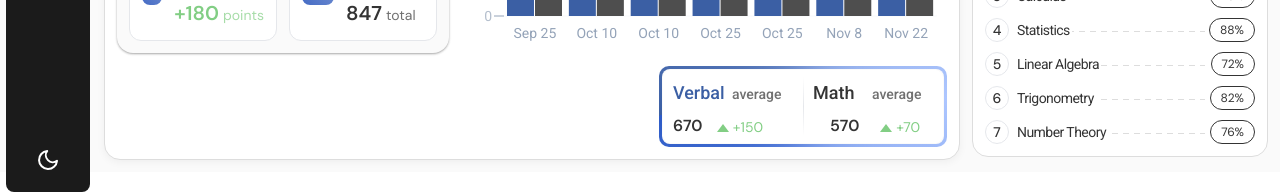
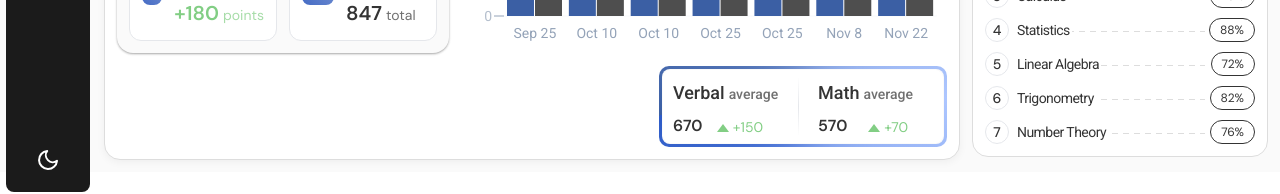
Before and after one commit to Orujhimaru/max_odyssey, a React (Vite) app: page / in a window 1280 px wide. Shown: the part 596-790 px from the top of the page. Built offline with nearby package versions, Linux system fonts and the light colour scheme; a web font is replaced by a local one.

Commit message:
design: minor alignments

```diff
--- a/src/components/ScoreColumnComponent/ScoreBox/ScoreBox.css
+++ b/src/components/ScoreColumnComponent/ScoreBox/ScoreBox.css
@@ -34,33 +34,30 @@
 
 span.score-box-title-type.verbal,
 span.score-box-title-type.math {
-  width: 55px;
+  /* width: 55px; */
   display: inline-block;
-  transition: font-size 0.3s ease, margin-right 0.3s ease;
   transform-origin: left bottom;
 }
 
 span.score-box-title-type.verbal {
-  color: var(--bar-verbal-color);
+  color: var(--text-primary);
   font-size: 18px;
 }
 
 span.score-box-title-type.math {
-  color: var(--bar--math-color);
+  color: var(--text-primary);
   font-size: 18px;
 }
 
 span.score-box-title-type.highlighted {
-  font-size: 22px;
   font-weight: 600;
-  margin-right: 4px;
+  color: var(--text-primary);
 }
 
 .score-box h2 span:last-child {
   font-size: 14px;
   line-height: 14px;
   opacity: 0.7;
-  transition: margin-left 0.3s ease;
 }
 
 .score-value {
@@ -79,12 +76,10 @@ span.score-box-title-type.highlighted {
 
 .score {
   color: inherit;
-  transition: font-size 0.3s ease;
   font-size: 16px;
 }
 
 .score.highlighted {
-  font-size: 20px;
   font-weight: 600;
 }
 
@@ -181,8 +176,8 @@ span.score-box-title-type.highlighted {
 }
 
 .score-row.math {
-  align-self: flex-end;
-  padding-right: 13px;
+  align-self: flex-start;
+  /* padding-left: 13px; */
 }
 
 /* Update dark mode styles */
@@ -209,7 +204,7 @@ span.score-box-title-type.highlighted {
 }
 .score-box.math {
   align-items: flex-end;
-
+  padding-left: 20px;
   /* width: 140px; */
   gap: 10px;
   border-color: var(--math-color);
--- a/src/components/ScoreColumnComponent/ScoreColumnGraph/ScoreColumn.css
+++ b/src/components/ScoreColumnComponent/ScoreColumnGraph/ScoreColumn.css
@@ -105,10 +105,10 @@ path[class="recharts-rectangle recharts-tooltip-cursor"] {
 .recharts-responsive-container {
   position: relative;
   /* top: 24px; */
-  margin-top: auto;
+  /* margin-top: auto; */
   width: 100% !important;
   max-width: 750px;
-  height: 100% !important;
+  /* height: 100% !important; */
 }
 
 .recharts-wrapper {
```
